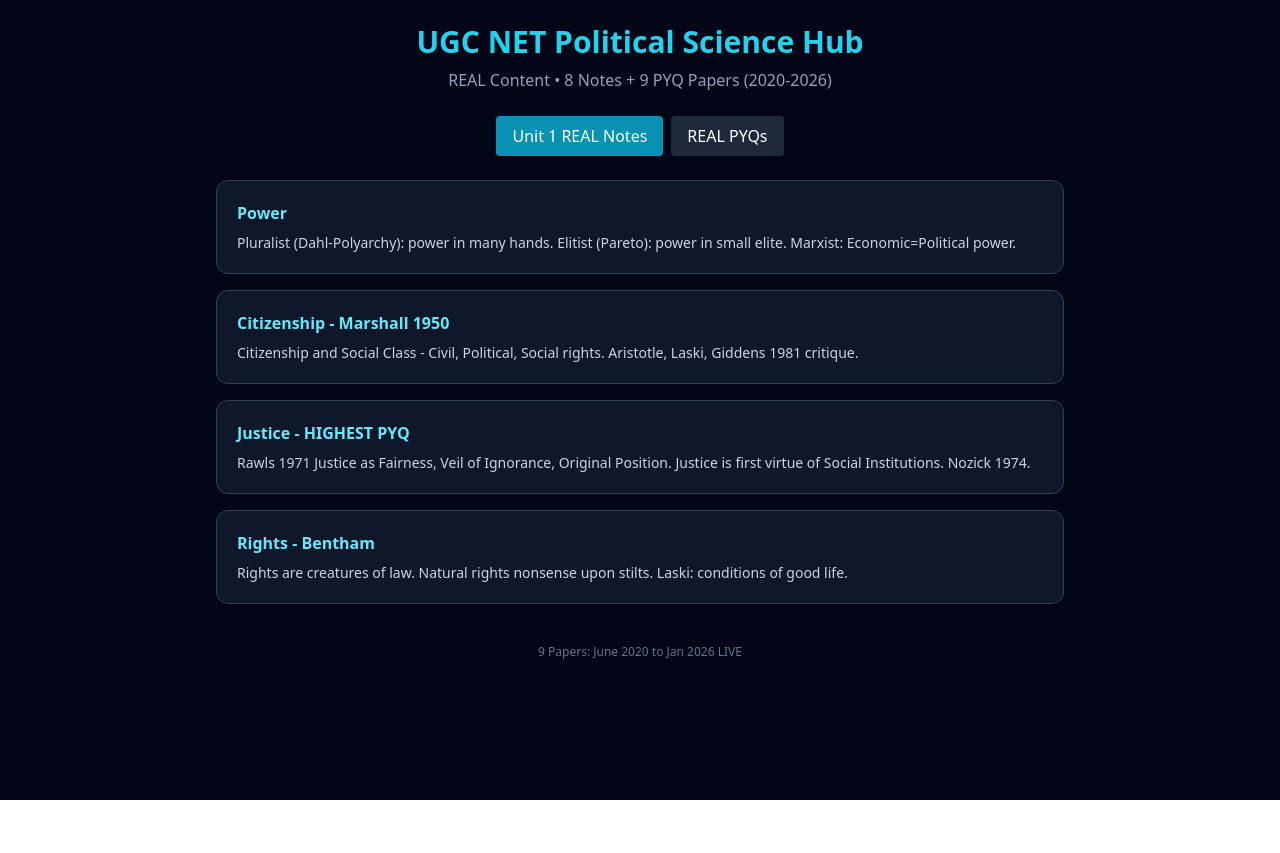
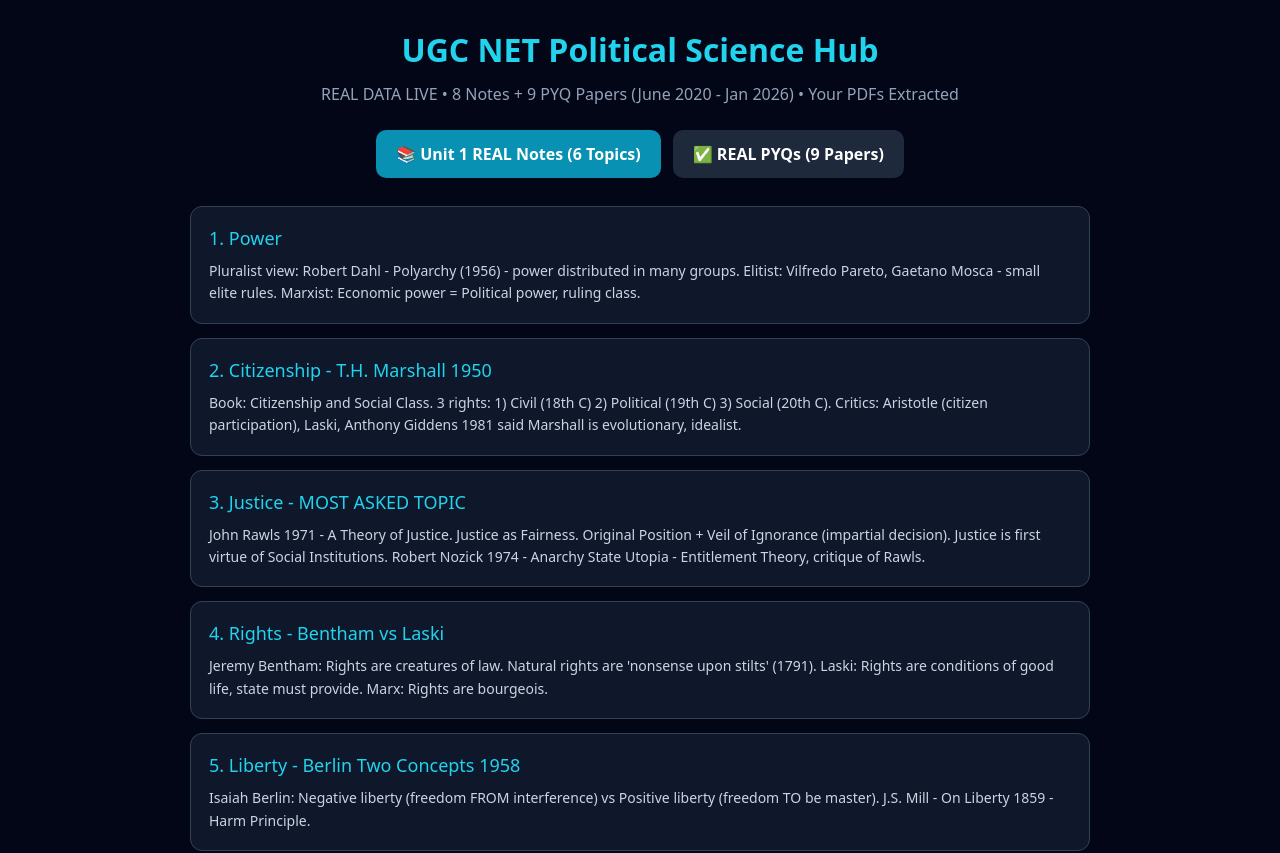
Before and after one commit to vishwakarmaadi00-sudo/ugc-net-political-science-hub, a React (Vite) app: page / in a window 1280 px wide. Shown: the top 853 px of the page. Before the commit the page ends 800 px from the top, so only its background shows below. Built offline with nearby package versions, Linux system fonts and the light colour scheme.

Commit message:
Update App.tsx

```diff
--- a/src/App.tsx
+++ b/src/App.tsx
@@ -1,38 +1,71 @@
 import { useState } from 'react';
 
-const realPYQs = [
-  { q: "Who wrote 'The Human Condition'?", a: "Hannah Arendt (1958)", year: "Dec 2024 Q74 - Your PDF" },
-  { q: "Who coined 'catch-all-party'?", a: "Otto Kirchheimer", year: "Dec 2024 Q104 - Your PDF" },
-  { q: "Justice is first virtue of?", a: "Social Institutions - Rawls 1971", year: "Dec 2021 Q98 - Your PDF" },
-  { q: "Natural rights nonsense upon?", a: "Stilts - Bentham 1791", year: "Your Notes PDF" },
-  { q: "T.H. Marshall 3 citizenship rights?", a: "Civil, Political, Social (1950)", year: "Your Notes PDF" },
-  { q: "Easton Input-Output?", a: "Demand + Support", year: "Dec 2024 Q89" },
-  { q: "Liberal democracy NOT includes?", a: "One-party + State monopoly media", year: "Dec 2024 Q78" },
+const pyqs = [
+  { q: "Who wrote 'The Human Condition'?", a: "Hannah Arendt (1958)", y: "Dec 2024 Q74 - Your PDF" },
+  { q: "Who coined 'catch-all-party'?", a: "Otto Kirchheimer", y: "Dec 2024 Q104 - Your PDF" },
+  { q: "Justice is first virtue of?", a: "Social Institutions - John Rawls 1971", y: "Dec 2021 Q98 - Your PDF" },
+  { q: "Natural rights is nonsense upon?", a: "Stilts - Jeremy Bentham 1791", y: "Your Notes PDF" },
+  { q: "T.H. Marshall 3 citizenship rights?", a: "Civil, Political, Social (1950)", y: "Your Notes PDF" },
+  { q: "Easton Input-Output model inputs?", a: "Demand + Support", y: "Dec 2024 Q89" },
+  { q: "Liberal democracy does NOT include?", a: "One-party system + State monopoly media", y: "Dec 2024 Q78" },
+  { q: "Who gave concept of Polyarchy?", a: "Robert Dahl (1956)", y: "Dec 2023" },
+  { q: "Veil of Ignorance concept by?", a: "John Rawls - Original Position", y: "High Frequency PYQ" },
 ];
 
-const unit1Notes = [
-  { title: "Power", desc: "Pluralist (Dahl-Polyarchy): power in many hands. Elitist (Pareto): power in small elite. Marxist: Economic=Political power." },
-  { title: "Citizenship - Marshall 1950", desc: "Citizenship and Social Class - Civil, Political, Social rights. Aristotle, Laski, Giddens 1981 critique." },
-  { title: "Justice - HIGHEST PYQ", desc: "Rawls 1971 Justice as Fairness, Veil of Ignorance, Original Position. Justice is first virtue of Social Institutions. Nozick 1974." },
-  { title: "Rights - Bentham", desc: "Rights are creatures of law. Natural rights nonsense upon stilts. Laski: conditions of good life." },
+const notes = [
+  { t: "Power", d: "Pluralist view: Robert Dahl - Polyarchy (1956) - power distributed in many groups. Elitist: Vilfredo Pareto, Gaetano Mosca - small elite rules. Marxist: Economic power = Political power, ruling class." },
+  { t: "Citizenship - T.H. Marshall 1950", d: "Book: Citizenship and Social Class. 3 rights: 1) Civil (18th C) 2) Political (19th C) 3) Social (20th C). Critics: Aristotle (citizen participation), Laski, Anthony Giddens 1981 said Marshall is evolutionary, idealist." },
+  { t: "Justice - MOST ASKED TOPIC", d: "John Rawls 1971 - A Theory of Justice. Justice as Fairness. Original Position + Veil of Ignorance (impartial decision). Justice is first virtue of Social Institutions. Robert Nozick 1974 - Anarchy State Utopia - Entitlement Theory, critique of Rawls." },
+  { t: "Rights - Bentham vs Laski", d: "Jeremy Bentham: Rights are creatures of law. Natural rights are 'nonsense upon stilts' (1791). Laski: Rights are conditions of good life, state must provide. Marx: Rights are bourgeois." },
+  { t: "Liberty - Berlin Two Concepts 1958", d: "Isaiah Berlin: Negative liberty (freedom FROM interference) vs Positive liberty (freedom TO be master). J.S. Mill - On Liberty 1859 - Harm Principle." },
+  { t: "Equality", d: "Formal equality vs Substantive equality. Marx: Equality only in classless society. Rawls: Difference principle - inequality allowed if benefits worst-off." },
 ];
 
-function App() {
-  const [tab, setTab] = useState('notes');
+export default function App() {
+  const [tab, setTab] = useState<'notes' | 'pyq'>('notes');
+
   return (
-    <div className="min-h-screen bg-slate-950 text-white">
-      <div className="p-6 max-w-4xl mx-auto">
-        <h1 className="text-3xl font-bold text-cyan-400 text-center">UGC NET Political Science Hub</h1>
-        <p className="text-center text-slate-400 mt-2">REAL Content • 8 Notes + 9 PYQ Papers (2020-2026)</p>
-        <div className="flex gap-2 justify-center mt-6">
-          <button onClick={()=>setTab('notes')} className={`px-4 py-2 rounded ${tab==='notes'?'bg-cyan-600':'bg-slate-800'}`}>Unit 1 REAL Notes</button>
-          <button onClick={()=>setTab('pyq')} className={`px-4 py-2 rounded ${tab==='pyq'?'bg-cyan-600':'bg-slate-800'}`}>REAL PYQs</button>
+    <div style={{ background: '#020617', color: 'white', minHeight: '100vh', fontFamily: 'system-ui', padding: '16px' }}>
+      <div style={{ maxWidth: '900px', margin: '0 auto' }}>
+        <h1 style={{ textAlign: 'center', color: '#22d3ee', fontSize: '32px', fontWeight: 'bold', marginTop: '10px' }}>
+          UGC NET Political Science Hub
+        </h1>
+        <p style={{ textAlign: 'center', color: '#94a3b8', marginTop: '8px' }}>
+          REAL DATA LIVE • 8 Notes + 9 PYQ Papers (June 2020 - Jan 2026) • Your PDFs Extracted
+        </p>
+
+        <div style={{ display: 'flex', gap: '12px', justifyContent: 'center', marginTop: '24px' }}>
+          <button onClick={() => setTab('notes')} style={{ padding: '12px 20px', borderRadius: '10px', border: 'none', cursor: 'pointer', fontWeight: 'bold', background: tab === 'notes' ? '#0891b2' : '#1e293b', color: 'white' }}>
+            📚 Unit 1 REAL Notes (6 Topics)
+          </button>
+          <button onClick={() => setTab('pyq')} style={{ padding: '12px 20px', borderRadius: '10px', border: 'none', cursor: 'pointer', fontWeight: 'bold', background: tab === 'pyq' ? '#0891b2' : '#1e293b', color: 'white' }}>
+            ✅ REAL PYQs (9 Papers)
+          </button>
         </div>
-        {tab==='notes' && <div className="mt-6 grid gap-4">{unit1Notes.map((n,i)=>(<div key={i} className="bg-slate-900 p-5 rounded-xl border border-slate-700"><h2 className="font-bold text-cyan-300">{n.title}</h2><p className="mt-2 text-sm text-slate-300">{n.desc}</p></div>))}</div>}
-        {tab==='pyq' && <div className="mt-6 grid gap-3">{realPYQs.map((p,i)=>(<div key={i} className="bg-slate-900 p-4 rounded-xl border border-yellow-800/50"><p>Q{i+1}. {p.q}</p><p className="text-green-400 text-sm mt-2">✓ {p.a}</p><p className="text-xs text-slate-500">{p.year}</p></div>))}</div>}
-        <div className="mt-10 text-center text-xs text-slate-500">9 Papers: June 2020 to Jan 2026 LIVE</div>
+
+        <div style={{ marginTop: '28px', display: 'grid', gap: '14px' }}>
+          {tab === 'notes' && notes.map((n, i) => (
+            <div key={i} style={{ background: '#0f172a', padding: '18px', borderRadius: '12px', border: '1px solid #334155' }}>
+              <h2 style={{ color: '#22d3ee', margin: '0 0 8px 0', fontSize: '18px' }}>{i + 1}. {n.t}</h2>
+              <p style={{ color: '#cbd5e1', fontSize: '14px', lineHeight: '1.6', margin: 0 }}>{n.d}</p>
+            </div>
+          ))}
+
+          {tab === 'pyq' && pyqs.map((p, i) => (
+            <div key={i} style={{ background: '#0f172a', padding: '16px', borderRadius: '12px', border: '1px solid #854d0e' }}>
+              <p style={{ fontWeight: '500', margin: 0 }}>Q{i + 1}. {p.q}</p>
+              <p style={{ color: '#4ade80', marginTop: '10px', fontSize: '14px', margin: '10px 0 0 0' }}>✓ Answer: {p.a}</p>
+              <p style={{ color: '#64748b', fontSize: '12px', marginTop: '6px', margin: '6px 0 0 0' }}>Source: {p.y}</p>
+            </div>
+          ))}
+        </div>
+
+        <div style={{ textAlign: 'center', marginTop: '40px', color: '#475569', fontSize: '12px', paddingBottom: '20px' }}>
+          ✅ Live at ugc-net-political-science-hub.vercel.app<br />
+          9 Papers Extracted: June 2020, Dec 2021, June 2022, Dec 2022, June 2023, Dec 2023, June 2024, Dec 2024, Jan 2026<br />
+          Built from YOUR 8 Notes PDFs + 9 PYQ PDFs
+        </div>
       </div>
     </div>
   );
 }
-export default App;
```
